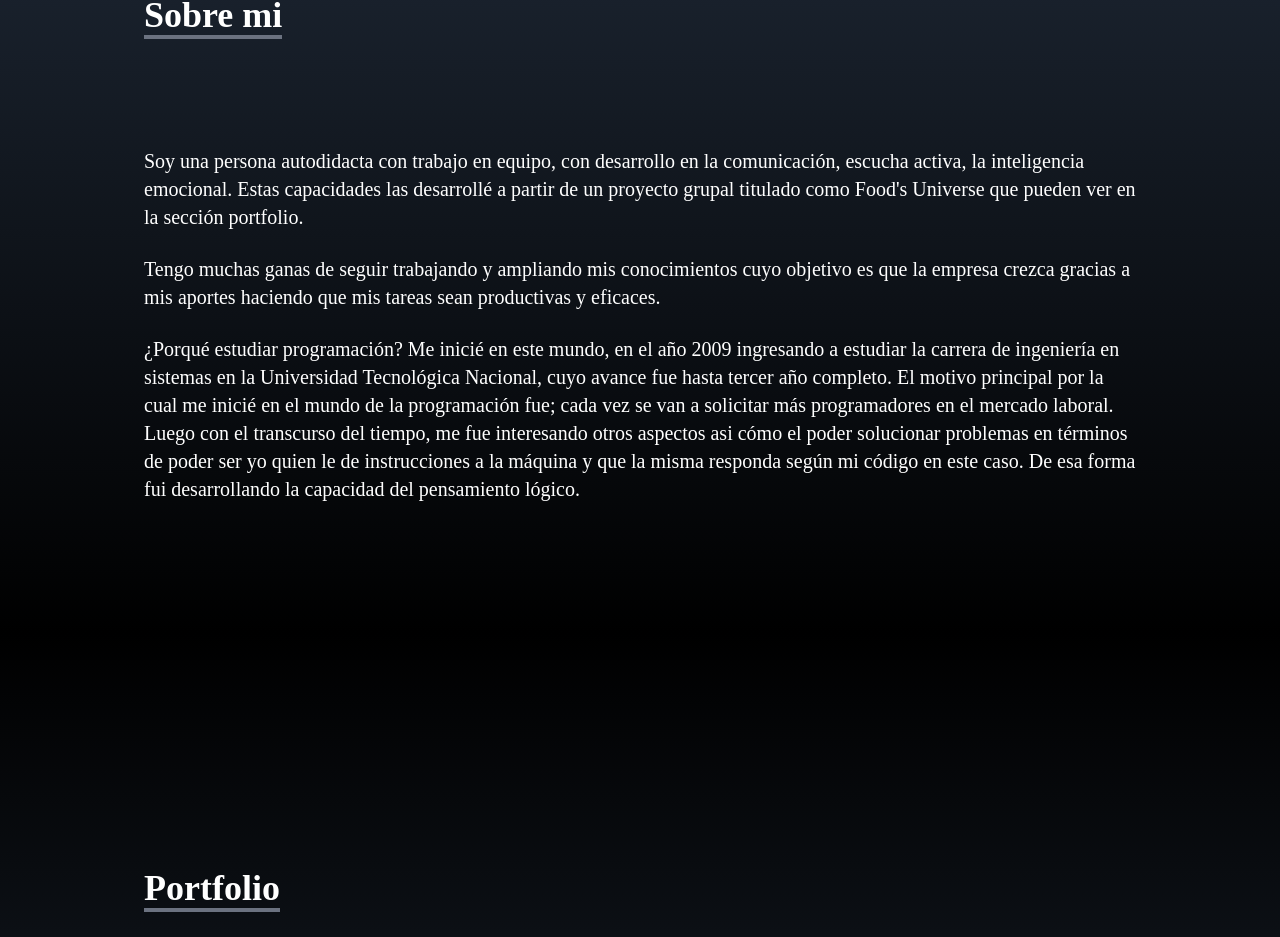
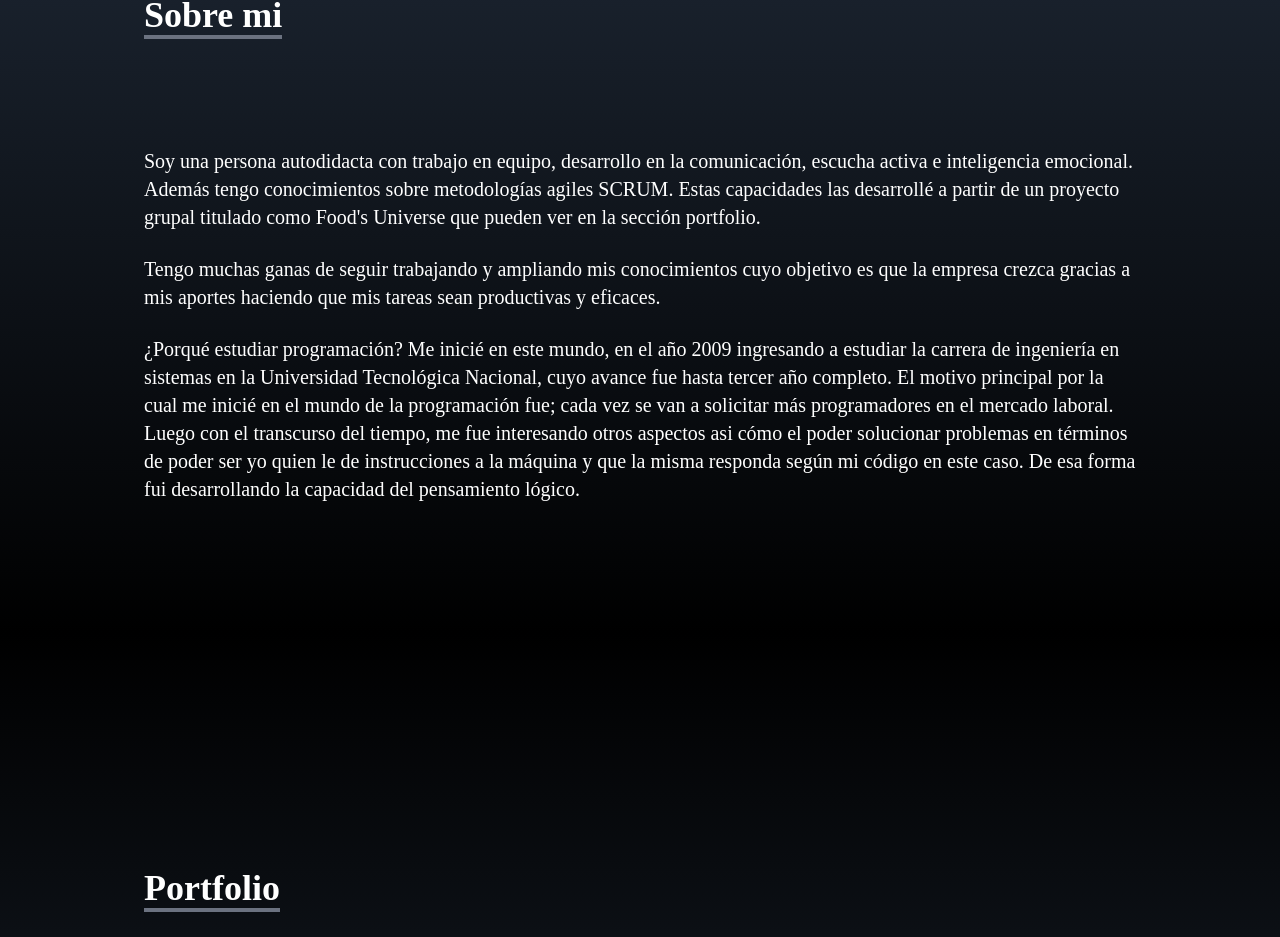
Before and after one commit to cracka07/Portfolio, a React (Create React App) app: page / in a window 1280 px wide. Shown: the part 967-1904 px from the top of the page. Built offline with nearby package versions, Linux system fonts and the light colour scheme; the HTML template or start-up script is replaced by a standard one; a web font is replaced by a local one.

Commit message:
portfolio actualizado

```diff
--- a/src/components/About.jsx
+++ b/src/components/About.jsx
@@ -15,8 +15,9 @@ const About = () => {
                     </p>
             </div>
             <p className='text-xl mt-20'>
-                Soy una persona autodidacta con trabajo en equipo, con desarrollo
-                en la comunicación, escucha activa, la inteligencia emocional.
+                Soy una persona autodidacta con trabajo en equipo,  desarrollo
+                en la comunicación, escucha activa e inteligencia emocional. Además tengo conocimientos sobre
+                metodologías agiles SCRUM.
                 Estas capacidades las desarrollé a partir de un proyecto grupal titulado como
                 Food's Universe que pueden ver en la sección portfolio.
             </p>
```
